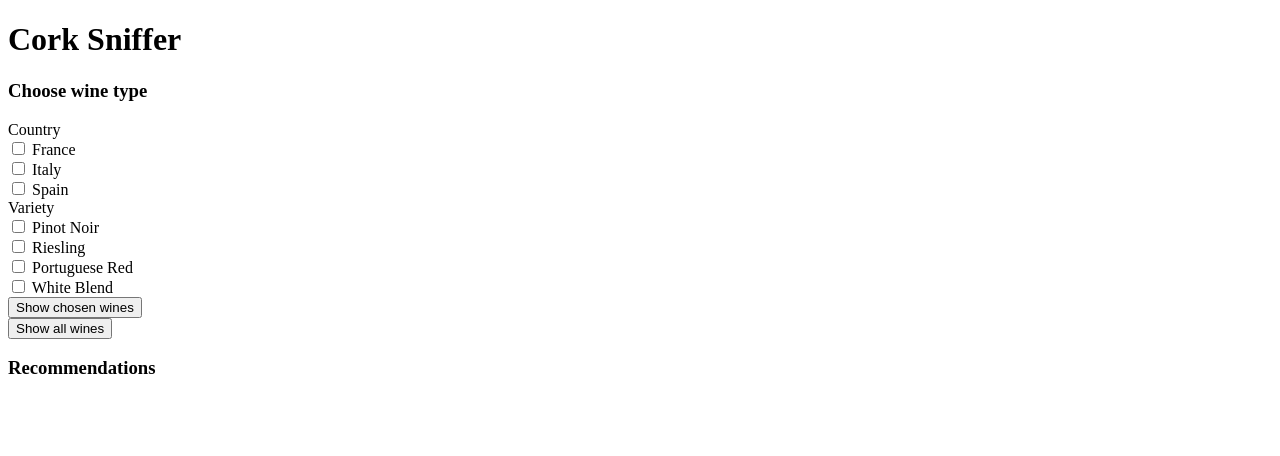
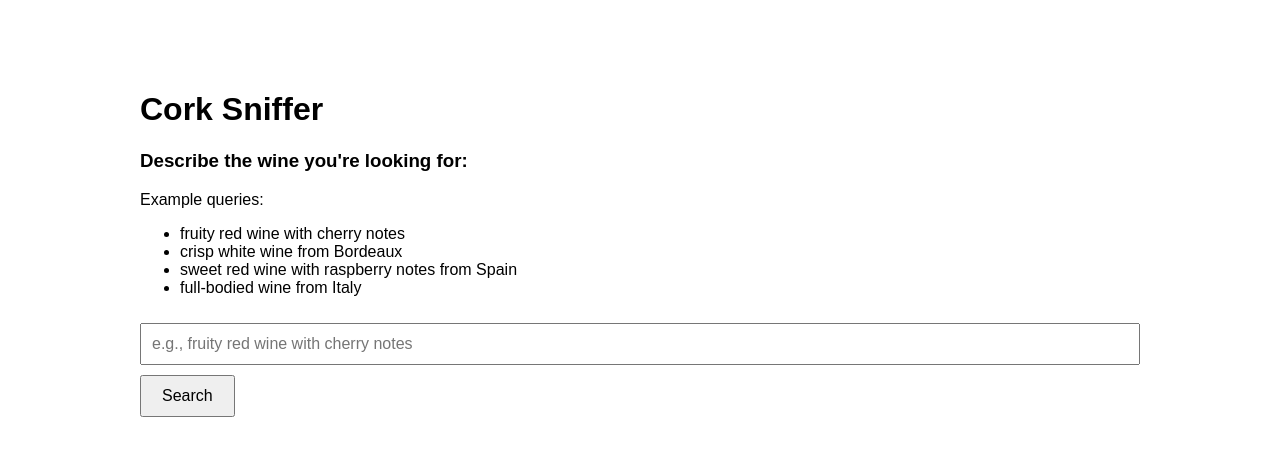
Before and after one commit to filippahognasbacka/IntroToDataScienceWine, a Flask app: template src/chat-app/templates/index.html in a window 1280 px wide. Shown: the top 456 px of the page. Run offline with Flask 3, Linux system fonts and the light colour scheme; the template is opened without the code that fills it, so the values that code supplies are empty; parts of the project's set-up code (start-up, migrations or seed data) failed here and were passed over.

Commit message:
chat-app & ML integration

```diff
--- a/src/chat-app/app.py
+++ b/src/chat-app/app.py
@@ -1,16 +1,49 @@
-from flask import Flask
-from flask import render_template
-from embeddings_simple import Embeddings
+import sys
+from pathlib import Path
+from flask import Flask, render_template, request
+
+# Add the src directory to the path so we can import from ml
+src_path = Path(__file__).parent.parent
+sys.path.insert(0, str(src_path))
+
+from ml.embeddings import Embeddings
 
 app = Flask(__name__)
 app.debug = True
 
+# Load embeddings engine at application start
+
+print("Initializing Embeddings engine...")
+embeddings_engine = Embeddings(approach="concatenation")
+
+print("Loading data...")
+embeddings_engine.load_data()
+
+print("Loading embeddings (This will take a while)...")
+embeddings_engine.load_embeddings()
+
+print("Embeddings engine ready.")
+
+# Serve web app
+
 @app.route("/")
 def index():
-    embeddings = Embeddings()
-    embeddings.load_data()
-    embeddings.load_embeddings()
-    query = input("Enter a query: ")
-    recommendations = embeddings.recommend_wines(query)
-    print(recommendations)
-    return render_template("index.html", recommendations=recommendations)
+    query = request.args.get("query", "").strip()
+    top_n = int(request.args.get("top_n", 5))
+
+    error = None
+    recommendations = None
+
+    if query:
+        try:
+            results = embeddings_engine.recommend_wines(query, top_n=top_n)
+
+            recommendations = results.to_dict(orient='records')
+        except Exception as e:
+            error = str(e)
+
+    return render_template("index.html",
+                          query=query,
+                          top_n=top_n,
+                          recommendations=recommendations,
+                          error=error)
--- a/src/chat-app/templates/index.html
+++ b/src/chat-app/templates/index.html
@@ -1,41 +1,87 @@
 <!DOCTYPE html>
 <html>
+  <head>
+    <title>Cork Sniffer - Wine Recommender</title>
+    <style>
+      body {
+        font-family: Arial, sans-serif;
+        max-width: 1000px;
+        margin: 50px auto;
+        padding: 20px;
+      }
 
-<head>
-  <title>Front page</title>
-</head>
+      input[type="text"] {
+        width: 100%;
+        padding: 10px;
+        font-size: 16px;
+        margin: 10px 0;
+        box-sizing: border-box;
+      }
 
-<body>
-  <h1>Cork Sniffer</h1>
-  <h3>Choose wine type</h3>
-  <div>
-    Country <br>
-    <input type="checkbox" id="France" name="France" />
-    <label for="France">France</label> <br>
-    <input type="checkbox" id="Italy" name="Italy" />
-    <label for="Italy">Italy</label> <br>
-    <input type="checkbox" id="Spain" name="Spain" />
-    <label for="Spain">Spain</label> <br>
-  </div>
-  <div>
-    Variety <br>
-    <input type="checkbox" id="PinotNoir" name="PinotNoir" />
-    <label for="PinotNoir">Pinot Noir</label> <br>
-    <input type="checkbox" id="Riesling" name="Riesling" />
-    <label for="Riesling">Riesling</label> <br>
-    <input type="checkbox" id="PortugueseRed" name="PortugueseRed" />
-    <label for="PortugueseRed">Portuguese Red</label> <br>
-    <input type="checkbox" id="WhiteBlend" name="WhiteBlend" />
-    <label for="WhiteBlend">White Blend</label> <br>
-  </div>
-  <div>
-    <button>Show chosen wines</button> <br>
-    <button>Show all wines</button>
-  </div>
-  <div>
-    <h3>Recommendations</h3>
-    {{ recommendations }}
-  </div>
-</body>
+      button {
+        padding: 10px 20px;
+        font-size: 16px;
+        cursor: pointer;
+      }
 
+      .wine-result {
+        border: 1px solid #ccc;
+        padding: 15px;
+        margin: 10px 0;
+        border-radius: 5px;
+      }
+
+      .error {
+        color: #d9534f;
+        font-weight: bold;
+        padding: 10px;
+        margin: 10px 0;
+        background: #f2dede;
+        border: 1px solid #ebccd1;
+        border-radius: 5px;
+      }
+    </style>
+  </head>
+
+  <body>
+    <h1>Cork Sniffer</h1>
+    <h3>Describe the wine you're looking for:</h3>
+
+    <p>
+      Example queries:
+    </p>
+    <ul>
+      <li>fruity red wine with cherry notes</li>
+      <li>crisp white wine from Bordeaux</li>
+      <li>sweet red wine with raspberry notes from Spain</li>
+      <li>full-bodied wine from Italy</li>
+    </ul>
+
+    <form method="GET" action="/">
+      <input type="text" name="query" placeholder="e.g., fruity red wine with cherry notes" value="{{ query or '' }}" required>
+      <input type="hidden" name="top_n" value="5">
+      <button type="submit">Search</button>
+    </form>
+
+    {% if error %}
+    <div class="error">Error: {{ error }}</div>
+    {% endif %}
+
+    {% if recommendations %}
+    <h3>Top Recommendations:</h3>
+    {% for wine in recommendations %}
+    <div class="wine-result">
+      <h4>{{ loop.index }}. {{ wine.winery or 'Unknown Winery' }} - {{ wine.variety or 'Unknown Variety' }}</h4>
+      <p><strong>Country:</strong> {{ wine.country or 'N/A' }}</p>
+      <p><strong>Province:</strong> {{ wine.province or 'N/A' }}</p>
+      <p><strong>Region:</strong> {{ wine.region_1 or 'N/A' }}</p>
+      <p><strong>Points:</strong> {{ wine.points or 'N/A' }} | <strong>Price:</strong> ${{ wine.price or 'N/A' }}</p>
+      <p><strong>Description:</strong> {{ wine.description or 'N/A' }}</p>
+      <p><strong>Similarity Score:</strong> {{ "%.3f"|format(wine.similarity_score) if wine.similarity_score else 'N/A' }}</p>
+    </div>
+    {% endfor %}
+    {% elif query %}
+    <p>No wines found.</p>
+    {% endif %}
+  </body>
 </html>
```
Also changed, not shown: src/chat-app/embeddings_simple.py (deleted, +0 -32 lines), src/ml/README.md (renamed from src/machine-learning/README.md), src/ml/embeddings.py (renamed from src/machine-learning/embeddings.py), src/ml/filter_example.py (renamed from src/machine-learning/filter_example.py), src/ml/main.py (renamed from src/machine-learning/main.py).
